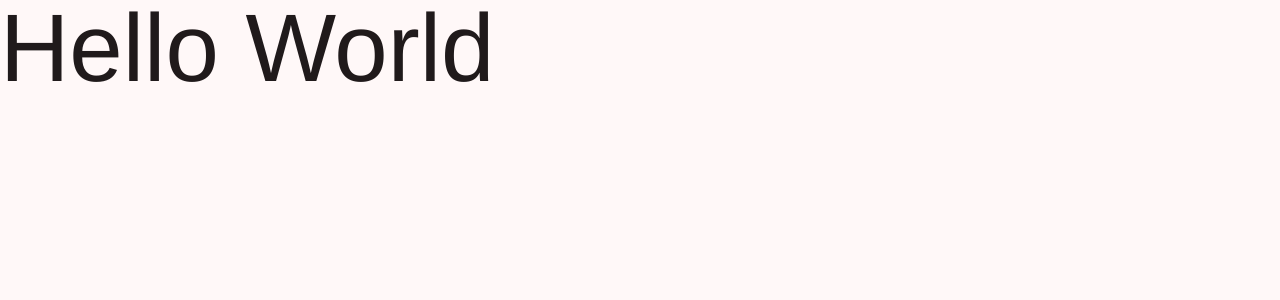
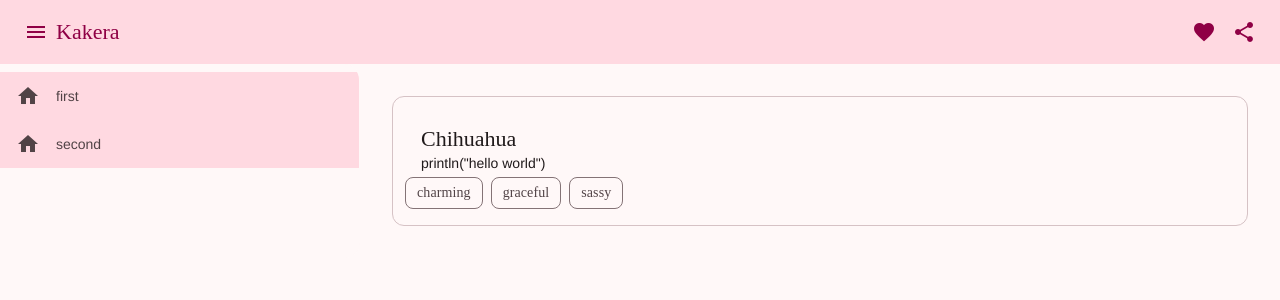
Before and after one commit to moamenhredeen/Schnipsel, an Angular app in the folder frontend/: page /browse in a window 1280 px wide. Before the commit this address led to /. Shown: the top 300 px of the page. Built offline with nearby package versions, Linux system fonts and the light colour scheme; a web font is replaced by a local one.

Commit message:
working on snippets page

```diff
--- a/frontend/src/app/app.html
+++ b/frontend/src/app/app.html
@@ -1,2 +1,33 @@
-<h1 class="text-8xl">Hello World</h1>
-<router-outlet></router-outlet>
+<mat-toolbar class="primary-toolbar">
+  <button
+    matIconButton
+    aria-label="Example icon-button with heart icon"
+    (click)="sidebarOpen.set(!sidebarOpen())"
+  >
+    <mat-icon>menu</mat-icon>
+  </button>
+  <span>Kakera</span>
+  <span class="w-full"></span>
+  <button matIconButton aria-label="Example icon-button with heart icon">
+    <mat-icon>favorite</mat-icon>
+  </button>
+  <button matIconButton aria-label="Example icon-button with share icon">
+    <mat-icon>share</mat-icon>
+  </button>
+</mat-toolbar>
+
+<mat-drawer-container>
+  <mat-drawer mode="side" [opened]="sidebarOpen()">
+    <mat-nav-list class="nav-items">
+      @for (link of links; track link) {
+      <mat-list-item [activated]="true">
+        <mat-icon matListItemIcon>home</mat-icon>
+        <a matListItemTitle [href]="link">{{ link }}</a>
+      </mat-list-item>
+      }
+    </mat-nav-list>
+  </mat-drawer>
+  <mat-drawer-content>
+    <router-outlet></router-outlet>
+  </mat-drawer-content>
+</mat-drawer-container>
--- a/frontend/src/app/app.routes.ts
+++ b/frontend/src/app/app.routes.ts
@@ -1,3 +1,13 @@
 import { Routes } from '@angular/router';
 
-export const routes: Routes = [];
+export const routes: Routes = [
+    {
+        path: 'browse',
+        loadComponent: () => import('./modules/browse/browse').then(c => c.Browse)
+    },
+    {
+        path: '**',
+        redirectTo: 'browse',
+        pathMatch: 'full'
+    }
+];
--- /dev/null
+++ b/frontend/src/app/app.scss
@@ -0,0 +1,27 @@
+@use '@angular/material' as mat;
+
+.primary-toolbar {
+  @include mat.toolbar-overrides(
+    (
+      container-background-color: var(--mat-sys-primary-container),
+      container-text-color: var(--mat-sys-on-primary-container),
+    )
+  );
+
+  @include mat.icon-button-overrides(
+    (
+      icon-color: var(--mat-sys-on-primary-container),
+      state-layer-color: var(--mat-sys-primary),
+    )
+  );
+}
+
+.nav-items {
+  @include mat.list-overrides(
+    (
+      list-item-selected-container-color: var(--mat-sys-primary-container),
+      active-indicator-shape: 0,
+      list-item-container-shape: 0,
+    )
+  );
+}
--- a/frontend/src/app/app.ts
+++ b/frontend/src/app/app.ts
@@ -1,11 +1,32 @@
 import { Component, signal } from '@angular/core';
 import { RouterOutlet } from '@angular/router';
+import { MatToolbar } from '@angular/material/toolbar';
+import { MatIconButton } from '@angular/material/button';
+import { MatDrawer, MatDrawerContainer, MatDrawerContent } from '@angular/material/sidenav';
+import { MatIcon } from '@angular/material/icon';
+import { MatListItem, MatListItemIcon, MatNavList } from '@angular/material/list';
 
 @Component({
   selector: 'app-root',
-  imports: [RouterOutlet],
-  templateUrl: './app.html'
+  templateUrl: './app.html',
+  styleUrl: './app.scss',
+  imports: [
+    RouterOutlet,
+    MatToolbar,
+    MatIcon,
+    MatIconButton,
+    MatDrawer,
+    MatDrawerContainer,
+    MatDrawerContent,
+    MatNavList,
+    MatListItem,
+    MatListItemIcon,
+  ],
 })
 export class App {
+  links = ['first', 'second'];
+
+  sidebarOpen = signal(true);
+
   protected readonly title = signal('kakera');
 }
--- /dev/null
+++ b/frontend/src/app/modules/browse/browse.html
@@ -0,0 +1,21 @@
+<div class="p-8">
+  @if(snippets$ | async; as snippets) { @for(snippet of snippets; track snippet.id) {
+  <mat-card class="p-3" appearance="outlined">
+    <mat-card-header>
+      <mat-card-title>Chihuahua</mat-card-title>
+    </mat-card-header>
+    <mat-card-content>
+      <p>{{snippet.content}}</p>
+    </mat-card-content>
+    <mat-card-footer class="example-card-footer">
+      <mat-chip-set aria-label="Chihuahua traits">
+        <mat-chip>charming</mat-chip>
+        <mat-chip>graceful</mat-chip>
+        <mat-chip>sassy</mat-chip>
+      </mat-chip-set>
+    </mat-card-footer>
+  </mat-card>
+  } } @else{
+  <p>Loading ...</p>
+  }
+</div>
--- /dev/null
+++ b/frontend/src/app/modules/browse/browse.ts
@@ -0,0 +1,35 @@
+import { Component, inject, OnInit } from '@angular/core';
+import { SnippetService } from './snippet-service';
+import { AsyncPipe } from '@angular/common';
+import {
+  MatCard,
+  MatCardContent,
+  MatCardFooter,
+  MatCardHeader,
+  MatCardTitle,
+} from '@angular/material/card';
+import { MatChip, MatChipSet } from '@angular/material/chips';
+
+@Component({
+  selector: 'app-browse',
+  templateUrl: './browse.html',
+  imports: [
+    AsyncPipe,
+    MatCard,
+    MatCardHeader,
+    MatCardContent,
+    MatCardTitle,
+    MatCardFooter,
+    MatChip,
+    MatChipSet,
+  ],
+})
+export class Browse implements OnInit {
+  private snippetService = inject(SnippetService);
+
+  snippets$ = this.snippetService.snippets$;
+
+  ngOnInit(): void {
+    this.snippetService.getSnippets().subscribe();
+  }
+}
--- /dev/null
+++ b/frontend/src/app/modules/browse/snippet-service.ts
@@ -0,0 +1,55 @@
+import { Injectable } from '@angular/core';
+import { BehaviorSubject, from, Observable, switchMap, tap } from 'rxjs';
+
+type User = {
+  id: number;
+  email: string;
+  name: string;
+};
+
+type Snippet = {
+  id: number;
+  author: User;
+  content: string;
+};
+
+@Injectable({
+  providedIn: 'root',
+})
+export class SnippetService {
+  private snippetsSubject = new BehaviorSubject<Snippet[]>([]);
+
+  get snippets$(): Observable<Snippet[]> {
+    return this.snippetsSubject.asObservable();
+  }
+
+  getSnippets(): Observable<Snippet[]> {
+    return from([
+      [
+        {
+          id: 1,
+          content: 'println("hello world")',
+          author: {
+            id: 1,
+            name: 'moamen',
+            email: 'email@example.com',
+          },
+        },
+      ],
+    ]).pipe(tap((res) => this.snippetsSubject.next(res)));
+  }
+
+  getSnippetById(id: number): Observable<Snippet> {
+    return from([
+      {
+        id: 1,
+        content: 'println("hello world")',
+        author: {
+          id: 1,
+          name: 'moamen',
+          email: 'email@example.com',
+        },
+      },
+    ]);
+  }
+}
--- a/frontend/src/index.html
+++ b/frontend/src/index.html
@@ -1,11 +1,12 @@
 <!doctype html>
 <html lang="en">
   <head>
-  <meta charset="utf-8">
+    <meta charset="utf-8" />
     <title>Kakera</title>
-  <base href="/">
-  <meta name="viewport" content="width=device-width, initial-scale=1">
-  <link rel="icon" type="image/x-icon" href="favicon.ico">
+    <base href="/" />
+    <meta name="viewport" content="width=device-width, initial-scale=1" />
+    <link rel="icon" type="image/x-icon" href="favicon.ico" />
+    <link href="https://fonts.googleapis.com/icon?family=Material+Icons" rel="stylesheet" />
   </head>
   <body>
     <app-root></app-root>
```
Also changed, not shown: frontend/src/styles.scss (+10 -10 lines). Lines whose indentation alone changed are shown as unchanged.
